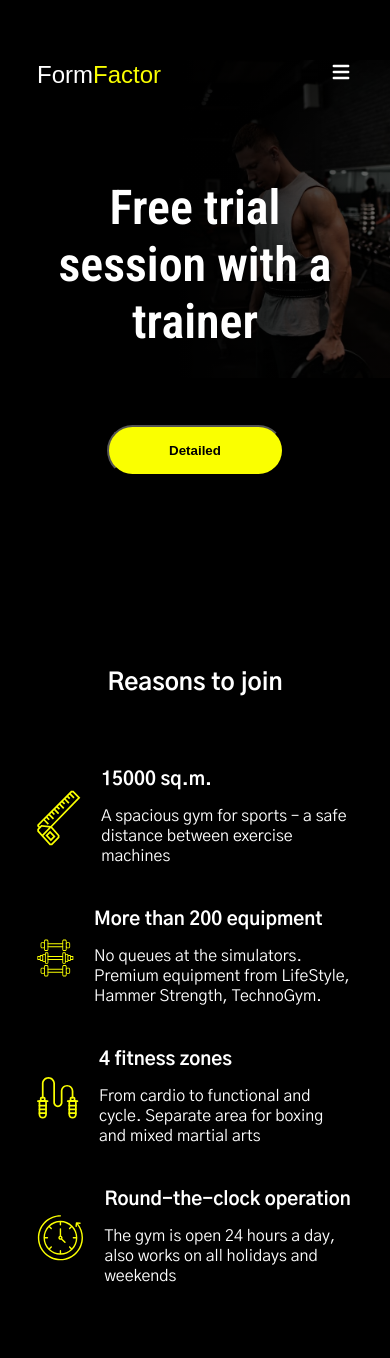
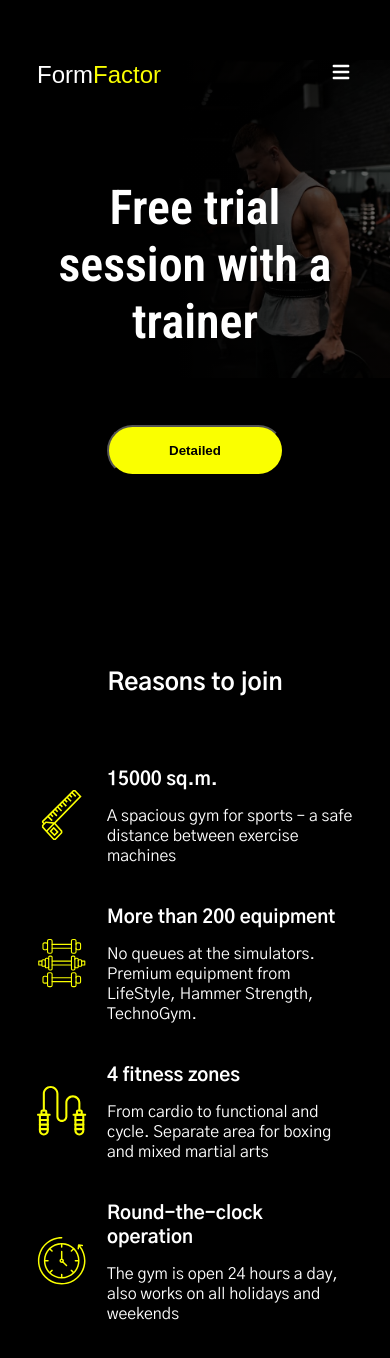
Before and after one commit to Stanislav-i/gym, a React (Create React App) app: page / in a window 390 px wide. Shown: the top 1358 px of the page. Built offline with nearby package versions, Linux system fonts and the light colour scheme; a web font is replaced by a local one.

Commit message:
1.1
Advantages section updated (adaptive/responsive)
Smooth scrolling added
Header navigation added
Membership DB added

```diff
--- a/package.json
+++ b/package.json
@@ -12,6 +12,7 @@
     "react-icons": "^4.12.0",
     "react-scripts": "5.0.1",
     "styled-components": "^6.1.1",
+    "swiper": "^11.0.5",
     "web-vitals": "^2.1.3"
   },
   "scripts": {
--- a/src/components/advantages/Advantages.jsx
+++ b/src/components/advantages/Advantages.jsx
@@ -14,40 +14,48 @@ import sprite from '../../pictures/sprite.svg';
 const Advantages = () => {
   return (
     <Container>
-      <Wrapper>
+      <Wrapper id="advantages">
         <SectionTitle>Reasons to join</SectionTitle>
         <SectionList>
           <SectionLitem>
-            <svg width="90" height="100">
+            <span>
+            <svg width="50" height="50">
               <use href={sprite + '#icon-icon_line'} />
             </svg>
+            </span>
             <SectionLitemTextWrapper>
                 <SectionLitemTitle>15000 sq.m.</SectionLitemTitle>
                 <SectionLitemText>A spacious gym for sports – a safe distance between exercise machines</SectionLitemText>
             </SectionLitemTextWrapper>
           </SectionLitem>
           <SectionLitem>
-            <svg width="100" height="100">
+          <span>
+            <svg width="50" height="50">
               <use href={sprite + '#icon-icon_eq'} />
             </svg>
+          </span>
             <SectionLitemTextWrapper>
                 <SectionLitemTitle>More than 200 equipment</SectionLitemTitle>
                 <SectionLitemText>No queues at the simulators. Premium equipment from LifeStyle, Hammer Strength, TechnoGym.</SectionLitemText>
             </SectionLitemTextWrapper>
           </SectionLitem>
           <SectionLitem>
-            <svg width="100" height="100">
+          <span>
+            <svg width="50" height="50">
               <use href={sprite + '#icon-icon_zones'} />
             </svg>
+          </span>
             <SectionLitemTextWrapper>
                 <SectionLitemTitle>4 fitness zones</SectionLitemTitle>
                 <SectionLitemText>From cardio to functional and cycle. Separate area for boxing and mixed martial arts</SectionLitemText>
             </SectionLitemTextWrapper>
           </SectionLitem>
           <SectionLitem>
-            <svg width="100" height="100">
+          <span>
+            <svg width="50" height="50">
               <use href={sprite + '#icon-icon_clock'} />
             </svg>
+            </span>
             <SectionLitemTextWrapper>
                 <SectionLitemTitle>Round-the-clock operation</SectionLitemTitle>
                 <SectionLitemText>The gym is open 24 hours a day, also works on all holidays and weekends</SectionLitemText>
--- a/src/components/advantages/Advantages.styled.jsx
+++ b/src/components/advantages/Advantages.styled.jsx
@@ -5,20 +5,66 @@ export const Wrapper = styled.div`
     display: flex;
     flex-direction: column;
     align-items: center;
+
+    @media (min-width: 744px){
+        padding: 140px 80px 180px;
+    }
+
+    @media (min-width: 1000px){
+        padding: 160px 30px 200px;
+    }
+
+    @media (min-width: 1600px){
+        padding: 180px 220px 250px;
+    }
 `
 
 export const SectionTitle = styled.h2`
+display: inline-block;
+width: 100%;
+text-align: center;
     padding-bottom: 70px;
+
+    @media (min-width: 744px){
+        padding-bottom: 100px;
+        font-size: var(--fs-h2);
+    }
+
+    @media (min-width: 1000px){
+        padding-bottom: 120px;
+        font-size: var(--fs-h2);
+    }
+
+    @media (min-width: 1600px){
+        text-align: left;
+    }
 `
 
 export const SectionList = styled.ul`
+    @media (min-width: 1000px) {
+        display: grid;
+    grid-template-columns: repeat(2, 1fr);
+    grid-gap: 80px 60px;
+    }
 
+    @media (min-width: 1600px) {
+    grid-gap: 86px 117px;
+    }
 `
 
 export const SectionLitem = styled.li`
     display: flex;
+    align-items: center;
     gap: 20px;
     padding-bottom: 40px;
+
+    &:last-child {
+    padding-bottom: 0px;
+  }
+
+    @media (min-width: 1000px) {
+padding-bottom: 0;
+    }
 `
 export const SectionLitemTextWrapper = styled.div`
 
@@ -26,7 +72,6 @@ export const SectionLitemTextWrapper = styled.div`
 
 export const SectionLitemTitle = styled.h3`
     padding-bottom: 14px;
-
     font-weight: var(--fw-semi-bold);
 `
 export const SectionLitemText = styled.p`
--- a/src/components/header/Header.jsx
+++ b/src/components/header/Header.jsx
@@ -10,7 +10,7 @@ const Header = () => {
           <HiMenu size="24px"/>
         </BurgerMenu>
         <HeaderNavList>
-          <HeaderNavlistItem>Advantages</HeaderNavlistItem>
+          <HeaderNavlistItem href="#advantages">Advantages</HeaderNavlistItem>
           <HeaderNavlistItem>Membership</HeaderNavlistItem>
           <HeaderNavlistItem>About</HeaderNavlistItem>
           <HeaderNavlistItem>Trainers</HeaderNavlistItem>
--- a/src/components/header/Header.styled.jsx
+++ b/src/components/header/Header.styled.jsx
@@ -27,7 +27,7 @@ export const ColorSpan = styled.span`
     color: var(--color-accent);
 `
 
-export const HeaderNavList = styled.ul`
+export const HeaderNavList = styled.nav`
     display: none;
     gap: 75px;
 
@@ -35,8 +35,14 @@ export const HeaderNavList = styled.ul`
        display: flex;
   }
 `
-export const HeaderNavlistItem = styled.li`
+export const HeaderNavlistItem = styled.a`
+    color: var(--color-text);
     font-family: var(--text-family);
     font-size: var(--fs-sm);
+    text-decoration: none;
     cursor: pointer;
+
+    &:hover {
+        color: var(--color-accent);
+    }
 `
--- a/src/index.css
+++ b/src/index.css
@@ -3,6 +3,10 @@
 @import url('https://fonts.googleapis.com/css2?family=Bruno+Ace&family=Gothic+A1:wght@400;700&family=Roboto+Condensed:wght@400;600&display=swap');
 * {
   box-sizing: border-box;
+}
+
+html {
+  scroll-behavior: smooth;
 }
 
 ul,
@@ -31,6 +35,7 @@ h6 {
   --fs-sm: 12px;
   --fs-md: 16px;
   --fs-lg: 18px;
+  --fs-h2: 48px;
   --fw-normal: 400;
   --fw-semi-bold: 600;
   --fw-bold: 700;
```
Also changed, not shown: src/components/membership/membershipDB.js (added, +57 -0 lines), src/components/membership/Membership.jsx (added), src/components/membership/Membership.styled.jsx (added), 1 other file (tests, documents, lock files or other folders).
